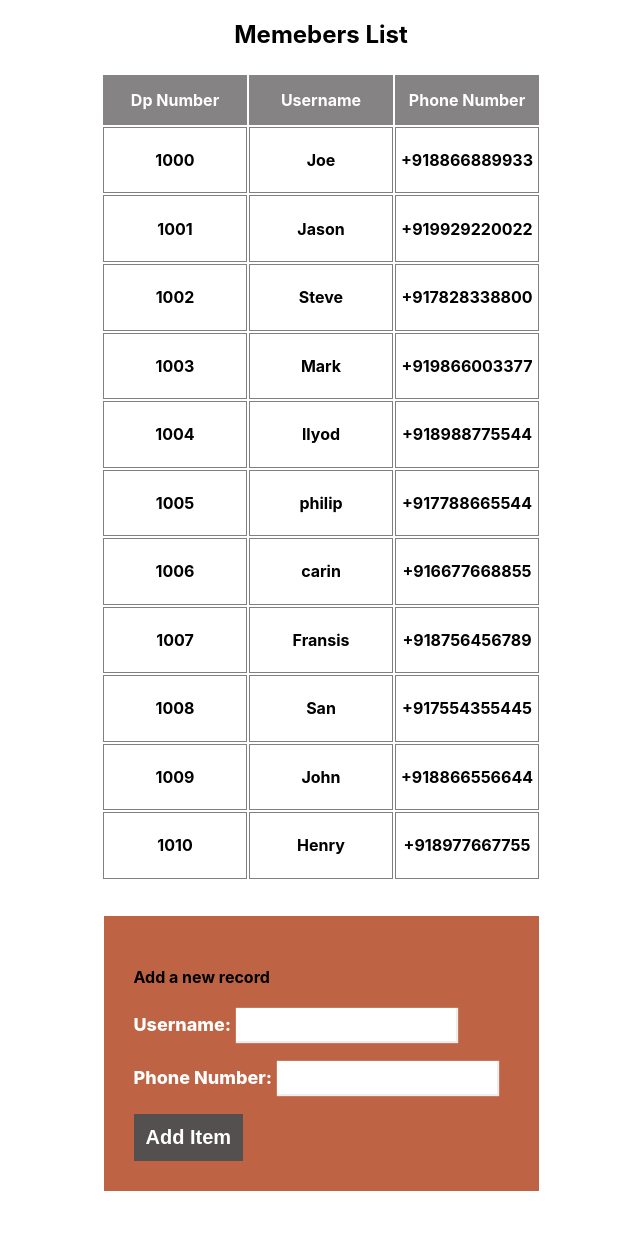
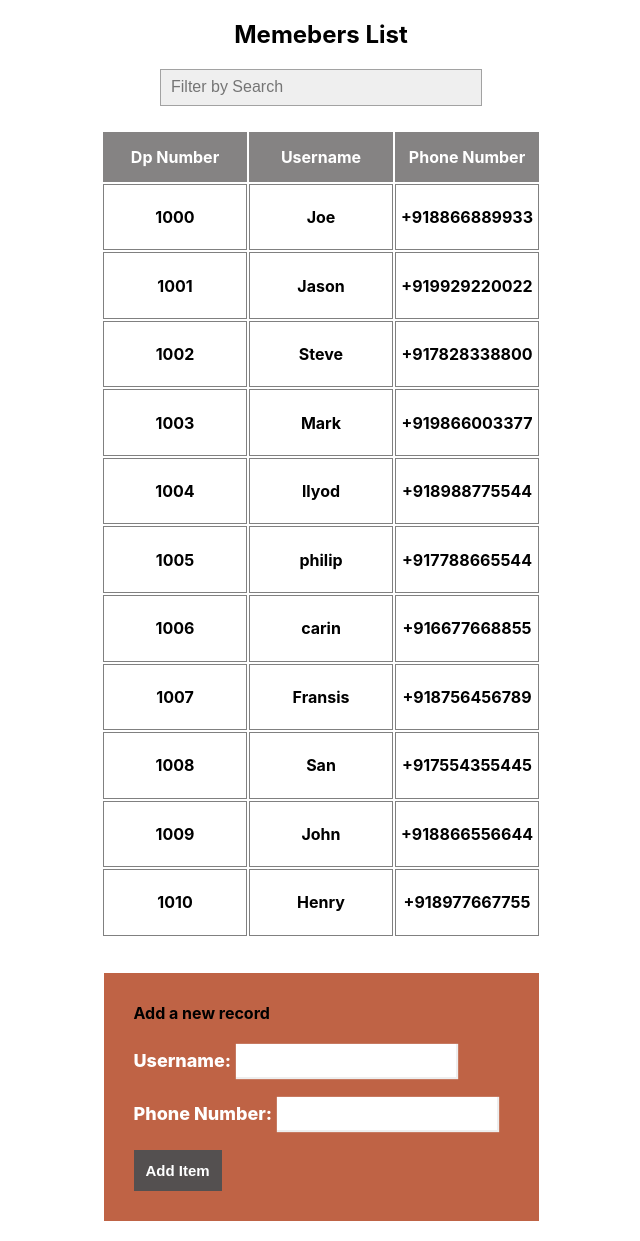
Before and after one commit to ankitasangodkar/product-management, a React (Create React App) app: page / in a window 1280 px wide. Shown: the whole page, without its empty margins (319-959 px from the left). Before the commit the page ends 1211 px from the top, so only its background shows below. Built offline with nearby package versions, Linux system fonts and the light colour scheme.

Commit message:
search bar

```diff
--- a/src/App.css
+++ b/src/App.css
@@ -70,6 +70,9 @@ button{
   background: #bf6345;
   padding: 30px;
 }
+#form h4{
+  margin-top: 0;
+}
 form{
   text-align: left;
 }
@@ -90,9 +93,18 @@ input{
   margin: 0 5px;
   box-shadow: 1px 1px 1px 1px #eee;
 }
+.search{
+  width: 300px;
+  height: 25px;
+  background: #efefef;
+  box-shadow: none;
+  border: 1px solid #a2a2a2;
+  font-size: 16px;
+}
 .form-submit{
   margin: 0;
   padding: 12px;
+  font-size: 15px;
 }
 
 @keyframes App-logo-spin {
--- a/src/App.js
+++ b/src/App.js
@@ -2,6 +2,7 @@ import React from "react";
 import './App.css';
 import MemberList from "./components/memberList";
 import Form from "./components/Form";
+import SearchBar from "./components/SearchBar";
 
 class App extends React.Component {
 
@@ -12,6 +13,7 @@ class App extends React.Component {
       dpNumber: '',
       username: '',
       phoneNumber: '',
+      searchValue: '',
       count: 1,
       items: []
     }
@@ -47,11 +49,17 @@ class App extends React.Component {
     })
   };
 
+  filterNames = ({ username }) => {
+    return username.toLowerCase().indexOf(this.state.searchValue.toLowerCase()) !== -1;
+  }
+
   render() {
+    const {searchValue, setSearchValue} = this.state;
     return (
       <div className="App">
         <header>
           <h2> Memebers List </h2>
+          <SearchBar onSearch={setSearchValue} value={searchValue} />
         </header>
         <MemberList items={this.state.items } />
         <Form handleFormSubmit={this.handleFormSubmit}
--- /dev/null
+++ b/src/components/SearchBar.js
@@ -0,0 +1,11 @@
+import React from "react";
+
+function SearchBar(props){
+    return (
+        <input type="text" placeholder="Filter by Search" className="search"
+        onChange={(e) => props.onSearch(e.target.value)} value={props.value}
+        />
+    );
+}
+
+export default SearchBar;
```
